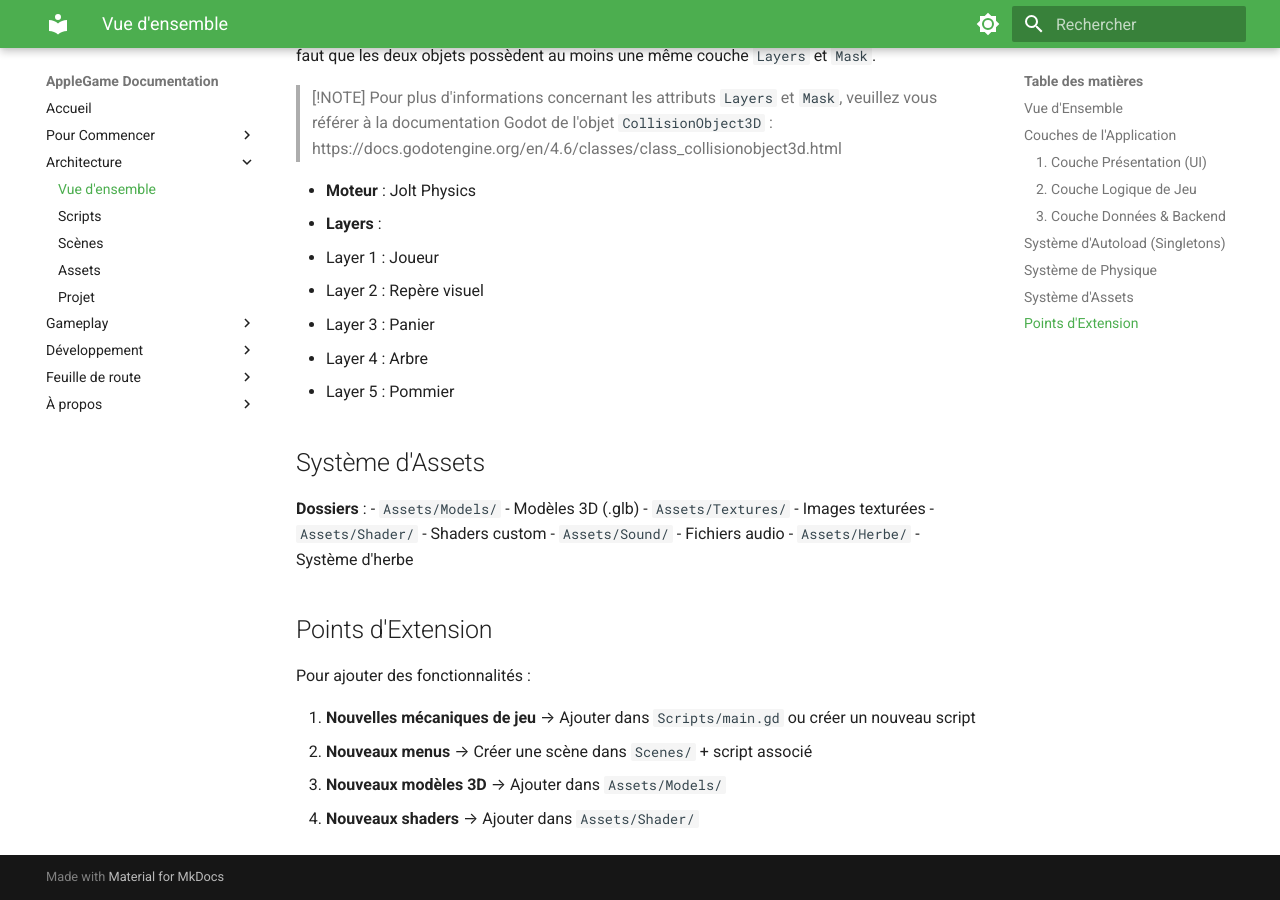
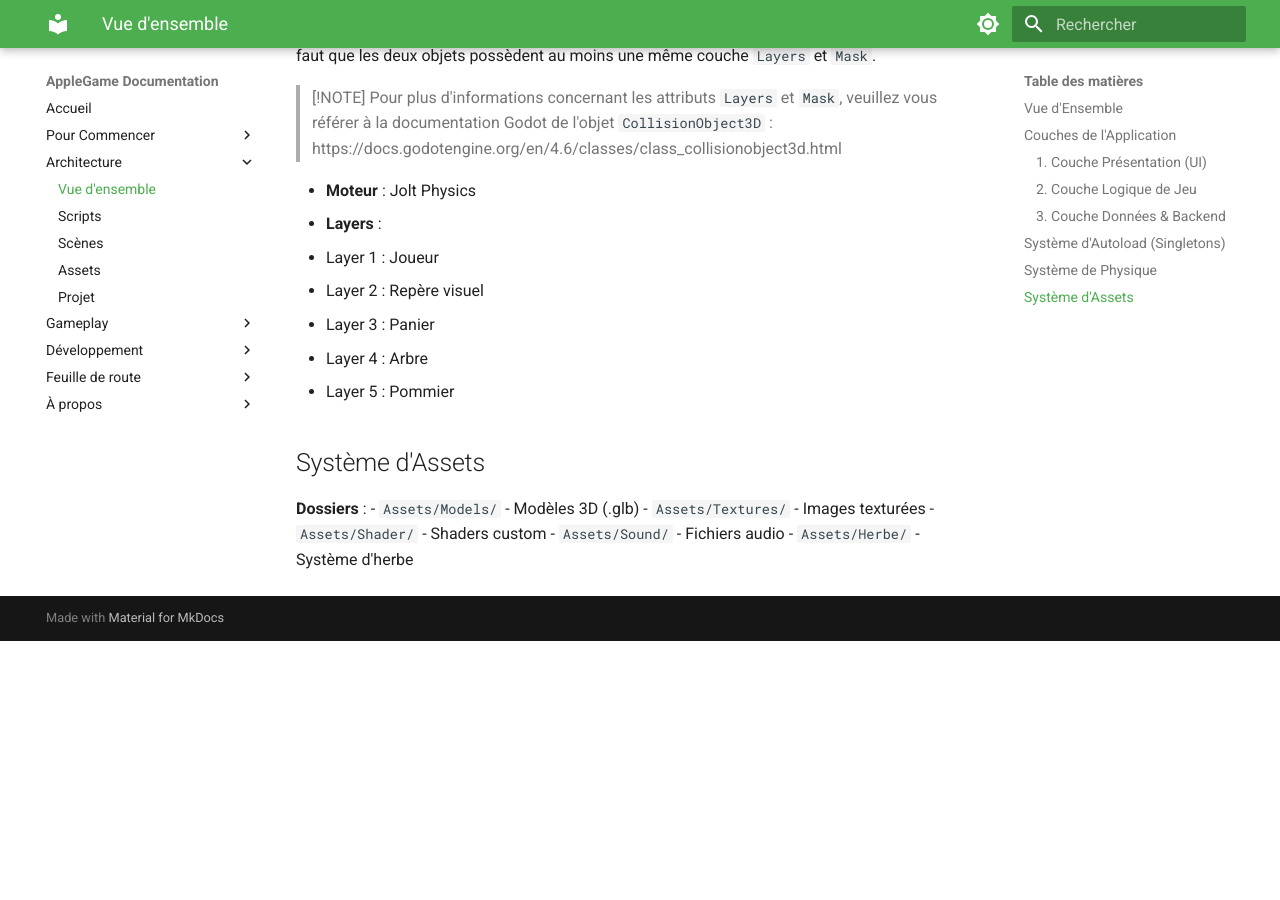
Before and after one commit to drogomatteo/apple-game, an MkDocs documentation site: the page built from docs/ARCHITECTURE.md, in a window 1280 px wide and 900 px high, scrolled down 2647 px. Built offline with MkDocs 1.6.1 and Material for MkDocs 9.7.7, drawn with Linux system fonts in a browser that asks for light colours; after the commit the page ends 3288 px from its top, so only the background shows below that.

Commit message:
Modification fichier ARCHITECTURE.md

```diff
--- a/docs/ARCHITECTURE.md
+++ b/docs/ARCHITECTURE.md
@@ -119,12 +119,3 @@ Le Système de physique permet de gérer les collisions entre les objets du type
 - `Assets/Shader/` - Shaders custom
 - `Assets/Sound/` - Fichiers audio
 - `Assets/Herbe/` - Système d'herbe
-
-## Points d'Extension
-
-Pour ajouter des fonctionnalités :
-
-1. **Nouvelles mécaniques de jeu** → Ajouter dans `Scripts/main.gd` ou créer un nouveau script
-2. **Nouveaux menus** → Créer une scène dans `Scenes/` + script associé
-3. **Nouveaux modèles 3D** → Ajouter dans `Assets/Models/`
-4. **Nouveaux shaders** → Ajouter dans `Assets/Shader/`
```
